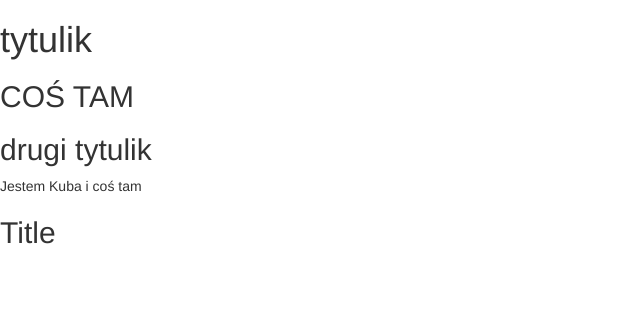
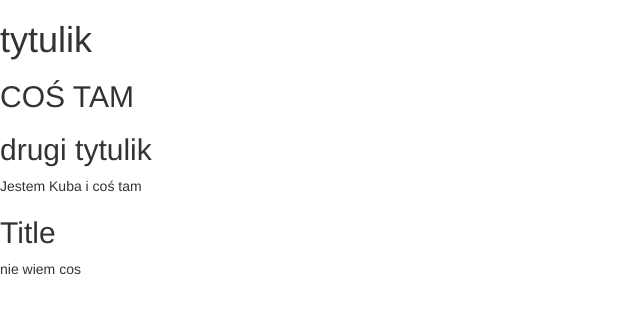
Before and after one commit to Lankiewicz/nauka-gita-2, a plain HTML site: page index.html in a window 1280 px wide. Shown: the full height of the page, 0-640 px from the left. Drawn offline with nearby package versions, Linux system fonts and the light colour scheme; files that its build step writes are made by us from their sources.

Commit message:
add second paragraf

```diff
--- a/index.html
+++ b/index.html
@@ -17,7 +17,7 @@
       <h2>drugi tytulik</h2>
           <p>Jestem Kuba i coś tam</p>
           <h2>Title</h2>
-
+          <p>nie wiem cos</p>
 		    </section>
     </body>
 </html>
```
